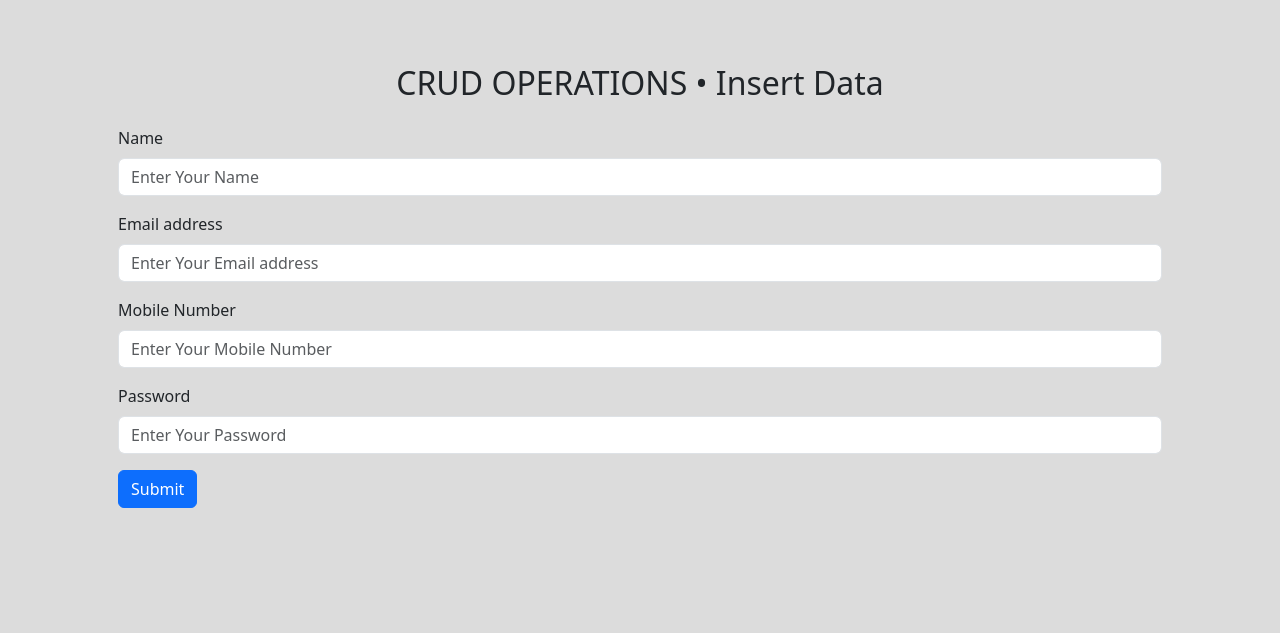
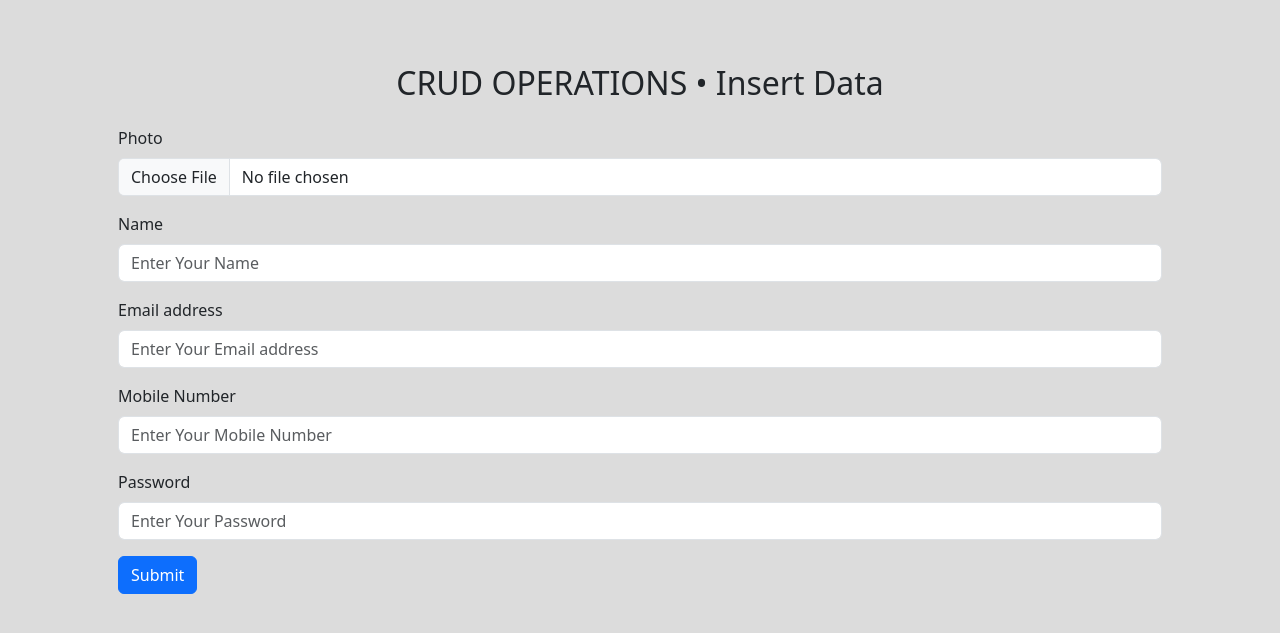
Before and after one commit to AmanKumarSinhaGitHub/CRUD-App-using-PHP-MySQL, a PHP site: page /add-user.php in a window 1280 px wide. Shown: the top 633 px of the page. Run offline with PHP 8.4, Linux system fonts and the light colour scheme.

Commit message:
Added Insert and Display Img Functionality

```diff
--- a/add-user.php
+++ b/add-user.php
@@ -11,12 +11,20 @@ if (isset($_POST["submit"])) {
   $mobile = $_POST['mobile'];
   $password = $_POST['password'];
 
+  // File upload handling
+  $photo = $_FILES['photo']['name'];          // Get the original name of the uploaded file
+  $temp_name = $_FILES['photo']['tmp_name'];  // Get the temporary name assigned to the file by the server
+  $folder = "uploads/";                       // Set the folder where uploaded files will be stored
+
+  // Move the uploaded file from the temporary location to the specified folder
+  move_uploaded_file($temp_name, $folder . $photo);
+
   // Validate if all fields are filled
-  if (empty($name) || empty($email) || empty($mobile) || empty($password)) {
+  if (empty($name) || empty($email) || empty($mobile) || empty($password) || empty($photo)) {
     echo "All fields are required";
   } else {
     // Construct SQL query to insert data into the 'userdetails' table
-    $sql = "INSERT INTO `userdetails` (`name`, `email`, `mobile`, `password`) VALUES ('$name', '$email', '$mobile', '$password')";
+    $sql = "INSERT INTO `userdetails` (`name`, `email`, `mobile`, `password`, `photo`) VALUES ('$name', '$email', '$mobile', '$password', '$photo')";
 
     // Execute the SQL query
     $result = mysqli_query($conn, $sql);
@@ -62,7 +70,17 @@ $conn->close();
     </div>
 
     <!-- Form with POST method to submit data to PHP -->
-    <form method="post">
+    <!-- Add this line to work with images  -->
+    <!-- enctype="multipart/form-data" -->
+    <form method="post" enctype="multipart/form-data">
+
+      <!-- Input field for user's photo -->
+      <div class="mb-3">
+        <label for="photo" class="form-label">Photo</label>
+        <!-- Input type set to "file" for handling file uploads -->
+        <!-- Accept attribute set to "image/*" to restrict file types to images -->
+        <input type="file" class="form-control" id="photo" name="photo" accept="image/*">
+      </div>
 
       <div class="mb-3">
         <label for="name" class="form-label">Name</label>
--- a/display-user.php
+++ b/display-user.php
@@ -44,6 +44,7 @@ include("connect.php");
         <thead>
           <tr>
             <th scope="col">User ID</th>
+            <th scope="col">Photo</th>
             <th scope="col">Name</th>
             <th scope="col">Email</th>
             <th scope="col">Mobile</th>
@@ -67,6 +68,8 @@ include("connect.php");
             while ($row = mysqli_fetch_assoc($result)) {
               // Extract individual fields from the fetched row
               $id = $row['id'];
+              // Photo
+              $photo = $row['photo'];
               $name = $row['name'];
               $email = $row['email'];
               $mobile = $row['mobile'];
@@ -76,6 +79,8 @@ include("connect.php");
               echo '
                 <tr>
                   <th scope="row">' . $id . '</th>
+                  <!-- Display user photo -->
+                  <td><img src="uploads/' . $photo . '" alt="User Photo" style="width: 75px; height: 75px;"></td>
                   <td>' . $name . '</td>
                   <td>' . $email . '</td>
                   <td>' . $mobile . '</td>
```
Also changed, not shown: README.md, uploads/bags-of-money-symbol-of-wealth-success-png.webp (added).
